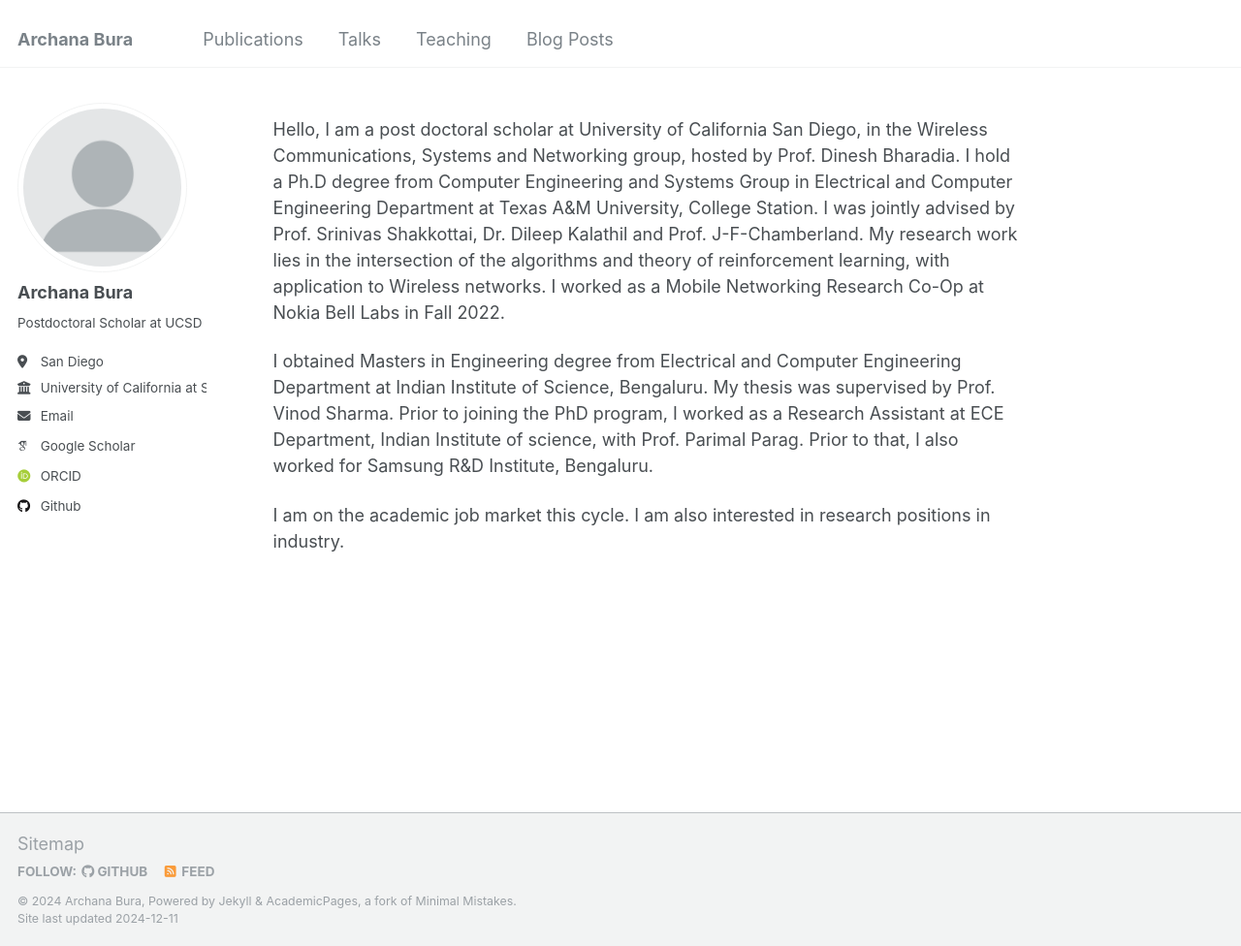
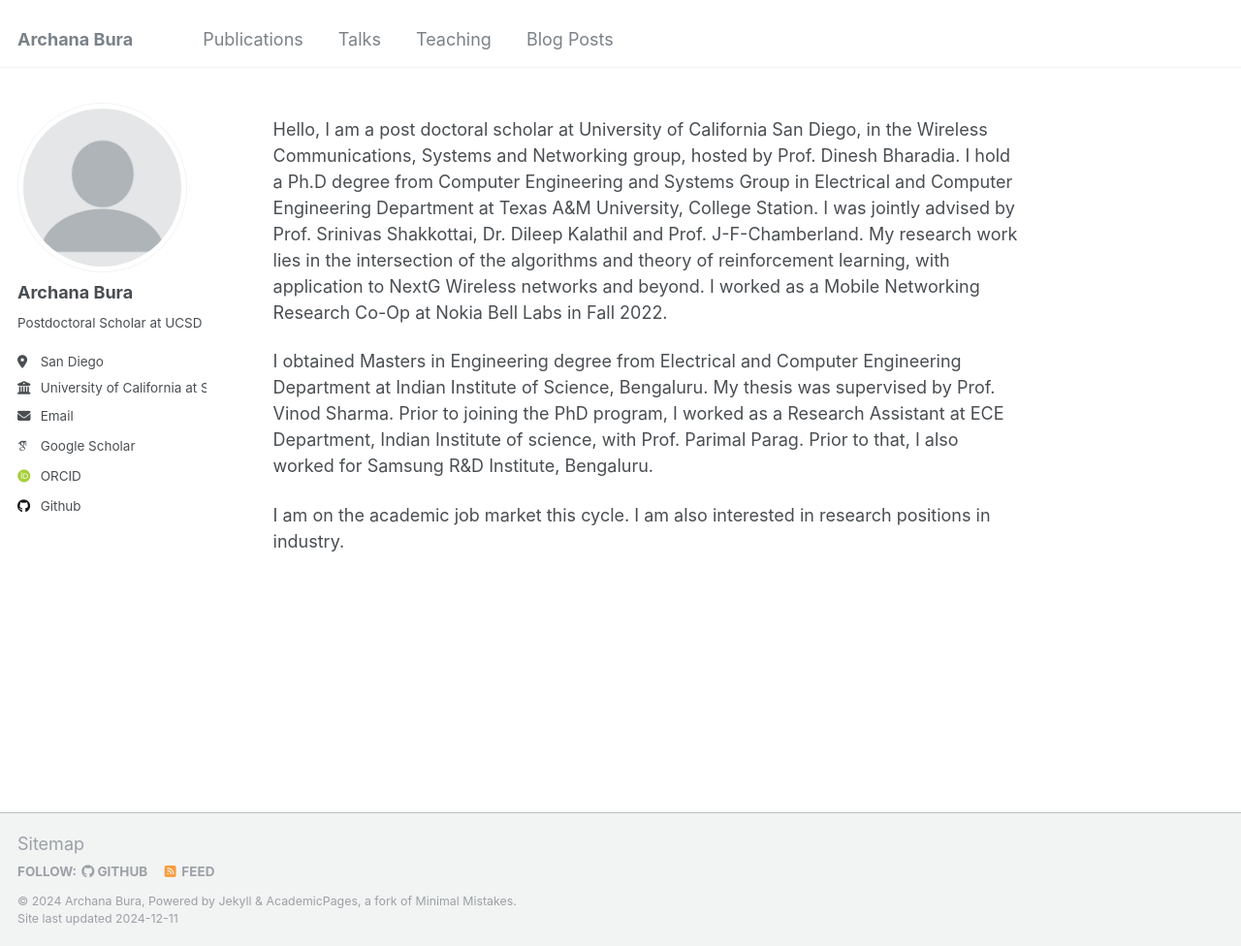
Before and after one commit to archanabura/archanabura.github.io, a Jekyll site: the page built from _pages/about.md, in a window 1280 px wide and 976 px high. Shown: the whole window at 97% size. Built offline with Jekyll 4.4.1, drawn with Linux system fonts in a browser that asks for light colours; some web fonts are replaced.

Commit message:
Update about.md

```diff
--- a/_pages/about.md
+++ b/_pages/about.md
@@ -6,7 +6,7 @@ redirect_from:
   - /about/
   - /about.html
 ---
-Hello, I am a post doctoral scholar at University of California San Diego, in the Wireless Communications, Systems and Networking group, hosted by Prof. Dinesh Bharadia. I hold a Ph.D degree from Computer Engineering and Systems Group in Electrical and Computer Engineering Department at Texas A&M University, College Station. I was jointly advised by Prof. Srinivas Shakkottai, Dr. Dileep Kalathil and Prof. J-F-Chamberland. My research work lies in the intersection of the algorithms and theory of reinforcement learning, with application to Wireless networks. I worked as a Mobile Networking Research Co-Op at Nokia Bell Labs in Fall 2022.
+Hello, I am a post doctoral scholar at University of California San Diego, in the Wireless Communications, Systems and Networking group, hosted by Prof. Dinesh Bharadia. I hold a Ph.D degree from Computer Engineering and Systems Group in Electrical and Computer Engineering Department at Texas A&M University, College Station. I was jointly advised by Prof. Srinivas Shakkottai, Dr. Dileep Kalathil and Prof. J-F-Chamberland. My research work lies in the intersection of the algorithms and theory of reinforcement learning, with application to NextG Wireless networks and beyond. I worked as a Mobile Networking Research Co-Op at Nokia Bell Labs in Fall 2022.
 
 I obtained Masters in Engineering degree from Electrical and Computer Engineering Department at Indian Institute of Science, Bengaluru. My thesis was supervised by Prof. Vinod Sharma. Prior to joining the PhD program, I worked as a Research Assistant at ECE Department, Indian Institute of science, with Prof. Parimal Parag. Prior to that, I also worked for Samsung R&D Institute, Bengaluru.
 
```
